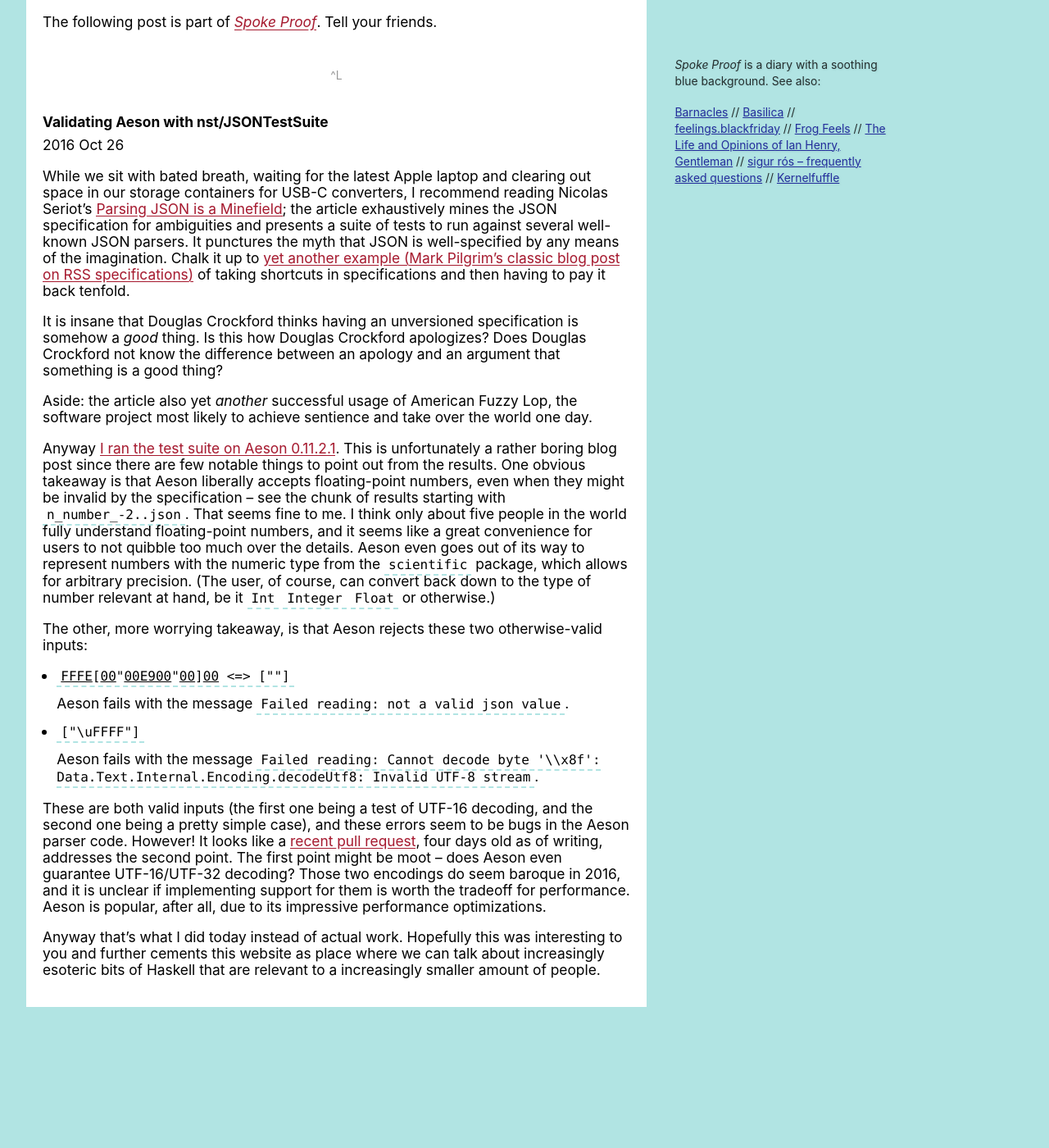
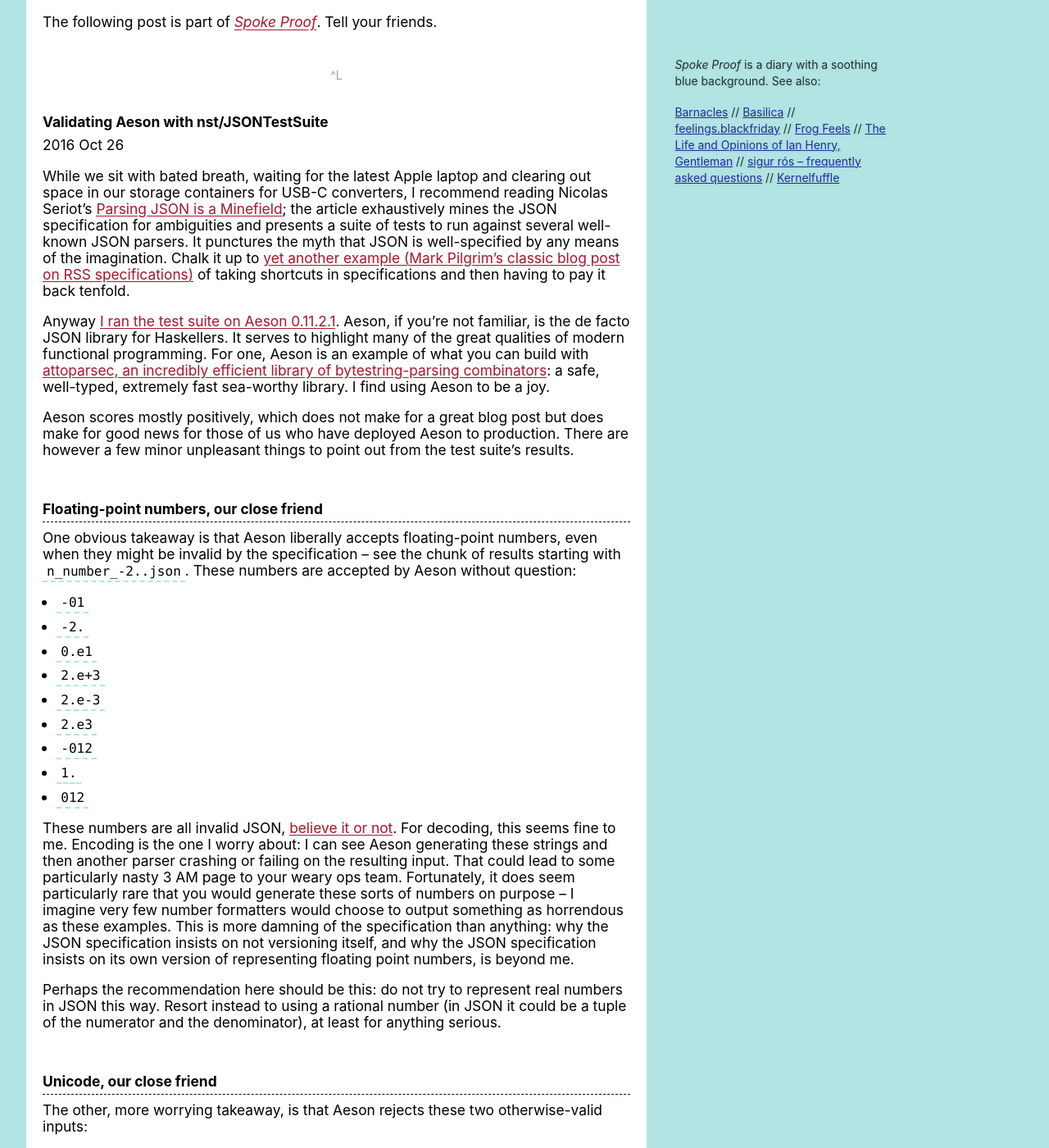
Before and after one commit to hlian/hao.codes, a Jekyll site: the page built from _posts/2016-10-26-validating-aeson.md, in a window 1280 px wide and 1400 px high. Shown: the whole window at 82% size. Built offline with Jekyll 4.4.1, drawn with Linux system fonts in a browser that asks for light colours; some of the changed text lies outside the part shown.

Commit message:
underlines

```diff
--- a/_posts/2016-10-26-validating-aeson.md
+++ b/_posts/2016-10-26-validating-aeson.md
@@ -18,40 +18,86 @@
 taking shortcuts in specifications and then having to pay it back
 tenfold.
 
-It is insane that Douglas Crockford thinks having an unversioned
-specification is somehow a _good_ thing. Is this how Douglas Crockford
-apologizes? Does Douglas Crockford not know the difference between an
-apology and an argument that something is a good thing?
-
-Aside: the article also yet _another_ successful usage of American
-Fuzzy Lop, the software project most likely to achieve sentience and
-take over the world one day.
-
 Anyway
 [I ran the test suite on Aeson 0.11.2.1](http://hao.codes/static/json-test-suite/parsing.html).
-This is unfortunately a rather boring blog post since there are few
-notable things to point out from the results. One obvious takeaway is
-that Aeson liberally accepts floating-point numbers, even when they
-might be invalid by the specification – see the chunk of results
-starting with `n_number_-2..json`. That seems fine to me. I think only
-about five people in the world fully understand floating-point
-numbers, and it seems like a great convenience for users to not
-quibble too much over the details. Aeson even goes out of its way to
-represent numbers with the numeric type from the `scientific` package,
-which allows for arbitrary precision. (The user, of course, can
-convert back down to the type of number relevant at hand, be it `Int`
-`Integer` `Float` or otherwise.)
+Aeson, if you're not familiar, is the de facto JSON library for
+Haskellers. It serves to highlight many of the great qualities of
+modern functional programming. For one, Aeson is an example of what
+you can build
+with
+[attoparsec, an incredibly efficient library of bytestring-parsing combinators][2]:
+a safe, well-typed, extremely fast sea-worthy library. I find using
+Aeson to be a joy.
+
+[1]: http://www.serpentine.com/blog/2014/01/09/new-year-new-library-releases-new-levels-of-speed/
+[2]: https://hackage.haskell.org/package/attoparsec
+
+Aeson scores mostly positively, which does not make for a great blog
+post but does make for good news for those of us who have deployed
+Aeson to production. There are however a few minor unpleasant things
+to point out from the test suite's results.
+
+## Floating-point numbers, our close friend
+
+One obvious takeaway is that Aeson liberally accepts floating-point
+numbers, even when they might be invalid by the specification – see
+the chunk of results starting with `n_number_-2..json`. These numbers
+are accepted by Aeson without question:
+
+* `-01`
+* `-2.`
+* `0.e1`
+* `2.e+3`
+* `2.e-3`
+* `2.e3`
+* `-012`
+* `1.`
+* `012`
+
+These numbers are all invalid JSON, [believe it or not][b]. For
+decoding, this seems fine to me. Encoding is the one I worry about: I
+can see Aeson generating these strings and then another parser
+crashing or failing on the resulting input. That could lead to some
+particularly nasty 3 AM page to your weary ops team. Fortunately, it
+does seem particularly rare that you would generate these sorts of
+numbers on purpose – I imagine very few number formatters would choose
+to output something as horrendous as these examples. This is more
+damning of the specification than anything: why the JSON specification
+insists on not versioning itself, and why the JSON specification
+insists on its own version of representing floating point numbers, is
+beyond me.
+
+Perhaps the recommendation here should be this: do not try to
+represent real numbers in JSON this way. Resort instead to using a
+rational number (in JSON it could be a tuple of the numerator and the
+denominator), at least for anything serious.
+
+[b]: http://seriot.ch/parsing_json.html#22
+
+## Unicode, our close friend
 
 The other, more worrying takeaway, is that Aeson rejects these two
 otherwise-valid inputs:
 
-* <code><u>FFFE</u>[<u>00</u>"<u>00E900</u>"<u>00</u>]<u>00</u> <=> [""]</code>
+* <code><u>FFFE</u>[<u>00</u>"<u>00E900</u>"<u>00</u>]<u>00</u></code>
 
-  Aeson fails with the message <code>Failed reading: not a valid json value</code>.
+  This is `["é"]`, encoded as UTF-16. Aeson fails with the message <code>Failed reading: not a valid json value</code>.
 
 * <code>["\uFFFF"]</code>
 
   Aeson fails with the message <code>Failed reading: Cannot decode byte '\\x8f': Data.Text.Internal.Encoding.decodeUtf8: Invalid UTF-8 stream</code>.
+
+(The underlines are a clever syntax I am borrowing from the original
+blog post but are a little hard to explain. Each set of two underlined
+characters indicates the hexadecimal representation of a byte. While I
+could have pasted the raw UTF-16 bytes into the source code of this
+blog post, most of the characters would have been invisible. For
+example, <u>FFFE</u> is the byte-ordering mark but it has no visible
+representation. Instead what Nicholas did is write out the hex. Think
+of it as a partial hexdump – normal characters are preserved, but
+anything extraordinary is converted into this underlined hexadecimal
+format. This is _different_ from the backslash escape, which indicates
+literal text for the JSON parser to unescape – no byte trickery here.)
 
 These are both valid inputs (the first one being a test of UTF-16
 decoding, and the second one being a pretty simple case), and these
@@ -65,7 +111,22 @@
 performance. Aeson is popular, after all, due to its impressive
 performance optimizations.
 
-Anyway that's what I did today instead of actual work. Hopefully this
-was interesting to you and further cements this website as place where
-we can talk about increasingly esoteric bits of Haskell that are
-relevant to a increasingly smaller amount of people.
+## Stray observations
+
+* By the way, some of Nicholas's tests came out of the American Fuzzy
+  Lop fuzzer, which traces the assembly instructions taken by a binary
+  on a given input in order to reduce and mutate said input. An
+  elegant, simple idea. We can thus point to this article as yet
+  _another_ successful usage of AFL, the software project most likely
+  to achieve sentience and take over the world one day.
+
+* What a shame that Mark Pilgrim's weblog no longer exists. It was
+  such a tentpole of technical writing back in the early days when
+  people blogged on individual websites and we could stitch together
+  new posts with RSS feeds. People took the time to put little touches
+  on their websites; before MovableType came along a lot of people
+  built their own commenting systems, which usually had fun little
+  features and personality quirks. Everybody laid out their archives a
+  little differently. You could tell which website was whose from a
+  glance. Weblogging used to be harder, but it also used to be more a
+  labor of love.
```
